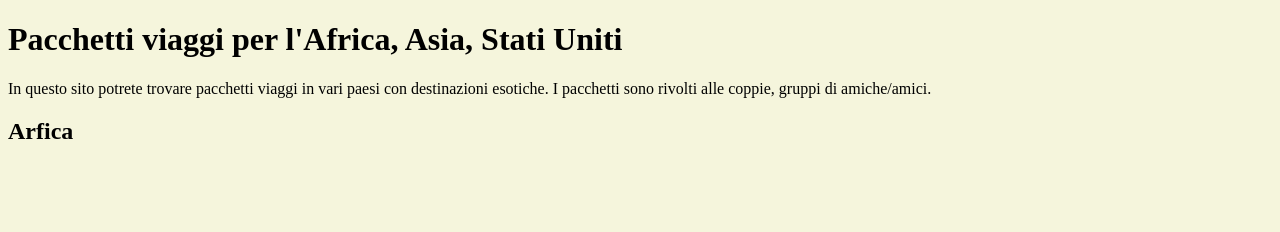
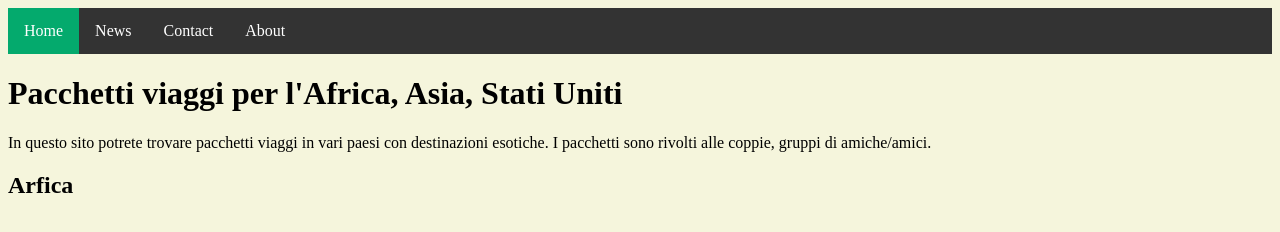
Before and after one commit to alessiamontresor/aambarimayssam.github.io, a plain HTML site: page index.html in a window 1280 px wide. Drawn offline with Linux system fonts and the light colour scheme.

Commit message:
index.may

```diff
--- a/index.html
+++ b/index.html
@@ -3,9 +3,46 @@
 <head>
   <style>
   body {background-color:beige}
+ul {
+  list-style-type: none;
+  margin: 0;
+  padding: 0;
+  overflow: hidden;
+  background-color: #333;
+}
 
+li {
+  float: left;
+}
+
+li a {
+  display: block;
+  color: white;
+  text-align: center;
+  padding: 14px 16px;
+  text-decoration: none;
+}
+
+li a:hover:not(.active) {
+  background-color: #111;
+}
+
+.active {
+  background-color: #04AA6D;
+}
+</style>
+</head>
+<body>
+
+<ul>
+  <li><a class="active" href="#home">Home</a></li>
+  <li><a href="#news">News</a></li>
+  <li><a href="#contact">Contact</a></li>
+  <li><a href="#about">About</a></li>
+</ul>
 
   </style>
+
 <title>Pacchetti viaggi</title>
 </head>
 <body>
```
